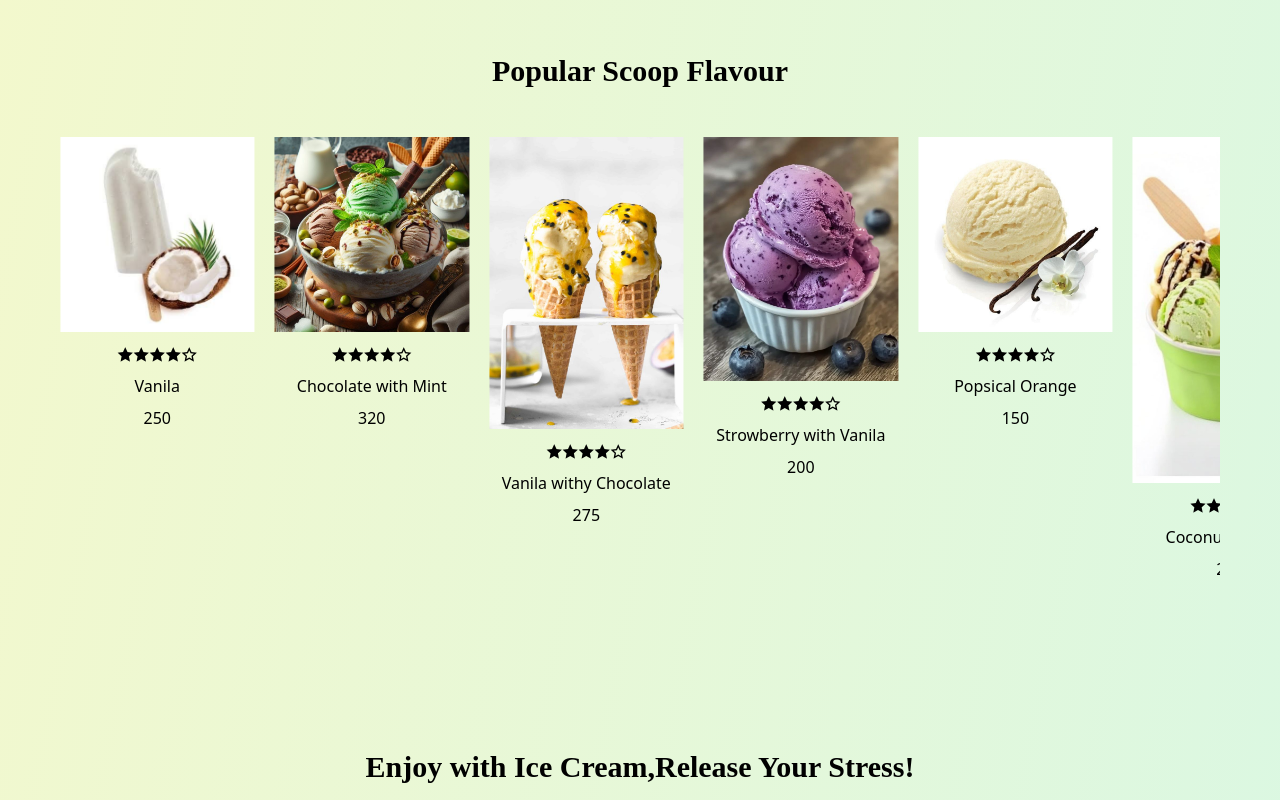
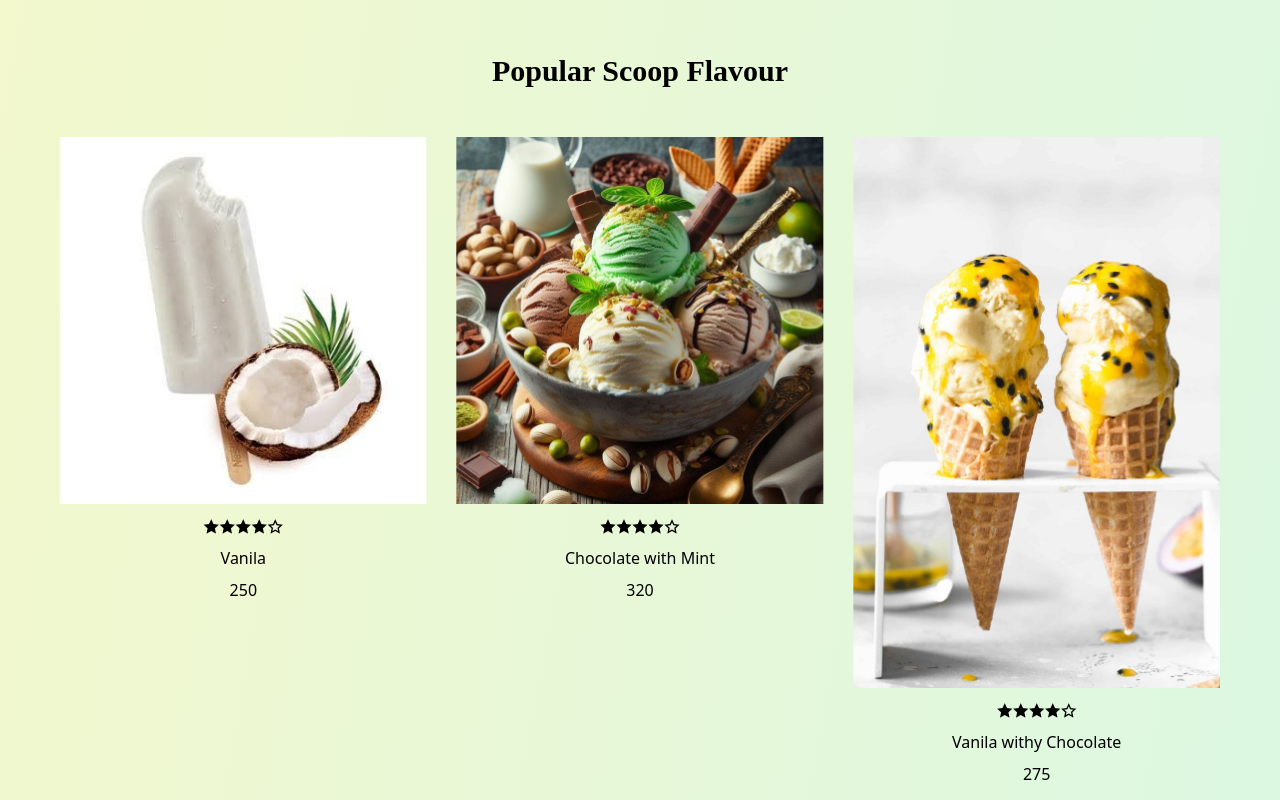
Before and after one commit to Darshani24/Ice-Cream_Parlor, a React (Vite) app in the folder project-ice-cream/: page / in a window 1280 px wide. Shown: the part 1720-2520 px from the top of the page. Built offline with nearby package versions, Linux system fonts and the light colour scheme; a web font is replaced by a local one.

Commit message:
Responsive the Swiper

```diff
--- a/project-ice-cream/src/Components/Popular.jsx
+++ b/project-ice-cream/src/Components/Popular.jsx
@@ -26,14 +26,14 @@ const Popular = () => {
      <Swiper
       className='w-full px-2 '
       slidesPerView={5}
-      spaceBetween={20}
-      autoplay={{ delay: 1500 }}
+      spaceBetween={30}
+      autoplay={{ delay: 3500 }}
       loop={true}
       modules={[Autoplay]}
       breakpoints={{
-        0: { slidesPerView: 1.5 },
-        768: { slidesPerView: 2.5 },
-        1024: { slidesPerView: 5.5 },
+        0: { slidesPerView: 1 },
+        768: { slidesPerView: 2 },
+        1024: { slidesPerView: 3 },
       }}
     >
 
```
